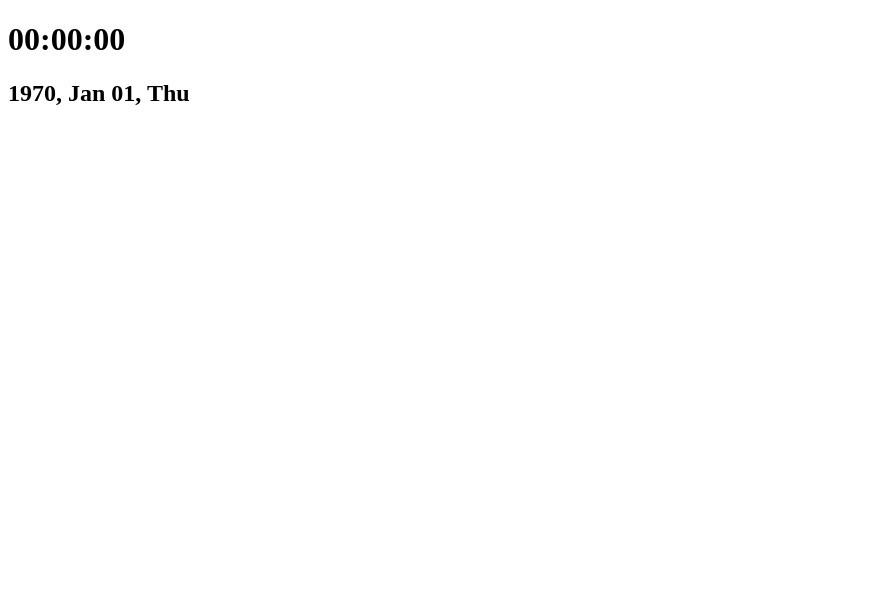
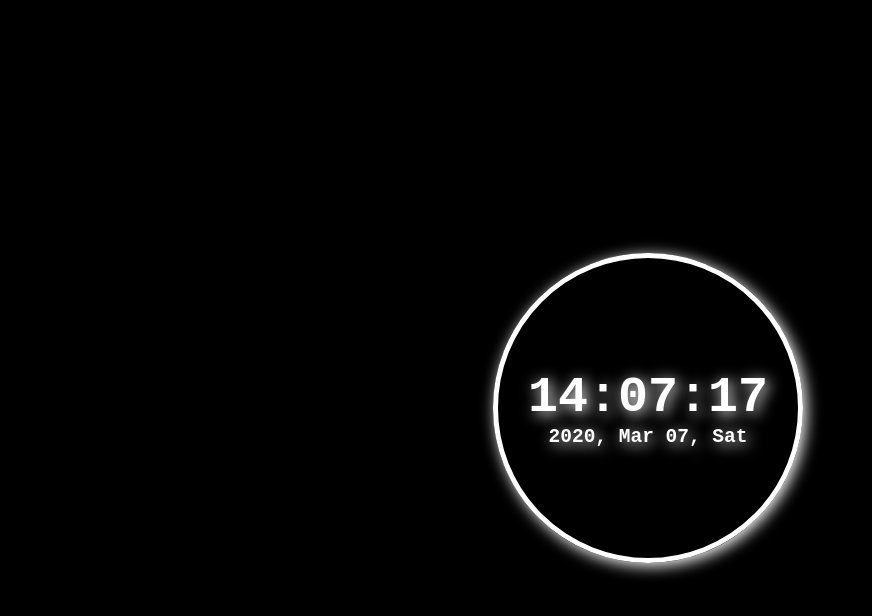
Before and after one commit to hirostudiotw/clockrful, a plain HTML site: page index.html in a window 1280 px wide. Shown: the whole page, without its empty margins (0-872 px from the left). Drawn offline with nearby package versions, Linux system fonts and the light colour scheme.

Commit message:
Added Scripts
Added CSS and JacaScript scripts

```diff
--- a/index.html
+++ b/index.html
@@ -3,6 +3,8 @@
 <head>
 	<title>Clockrful</title>
 	<script src="https://code.jquery.com/jquery-3.3.1.min.js"></script>
+	<link rel="stylesheet" href="styles.css">
+	<script src="script.js"></script>
 </head>
 <body>
     <div class="circle">
--- /dev/null
+++ b/script.js
@@ -0,0 +1,17 @@
+setInterval(getTime, 1000);
+function getTime() {
+    var d = new Date();
+    var arr = d.toString().split(" ");
+    $('#time').text(arr[4]);
+    $("#date").text(arr[3] + ", " + arr[1] + " " + arr[2] + ", " + arr[0]);
+
+    if (d.getSeconds() === 0) {
+        var r = Math.floor(Math.random()*255);
+        var g = Math.floor(Math.random()*255);
+        var b = Math.floor(Math.random()*255);
+        var color = "rgb(" + r +","+ g + "," + b + ")";
+        /*console.log(color);*/
+        $("body").css("background-color", color);
+    }
+    /*console.log(arr);*/
+}
--- /dev/null
+++ b/styles.css
@@ -0,0 +1,34 @@
+body {
+    transition: background-color 5s;
+    background-color: black;
+    width: 100vw;
+    height: 100vh;
+}
+
+h1, h2 {
+    color: white;
+    text-align: center;
+    font-family: Monospace;
+    font-weight: bold;
+    margin: 0;
+    text-shadow: 3px 3px 15px white;
+}
+
+h1 {
+    font-size: 50px;
+}
+
+.circle {
+    width: 300px;
+    height: 300px;
+    border: 5px solid white;
+    border-radius: 50%;
+    box-shadow: 3px 3px 15px white;
+}
+
+div {
+    position: relative;
+    top: 50%;
+    left: 50%;
+    transform: translate(-50%,-50%);
+}
```
